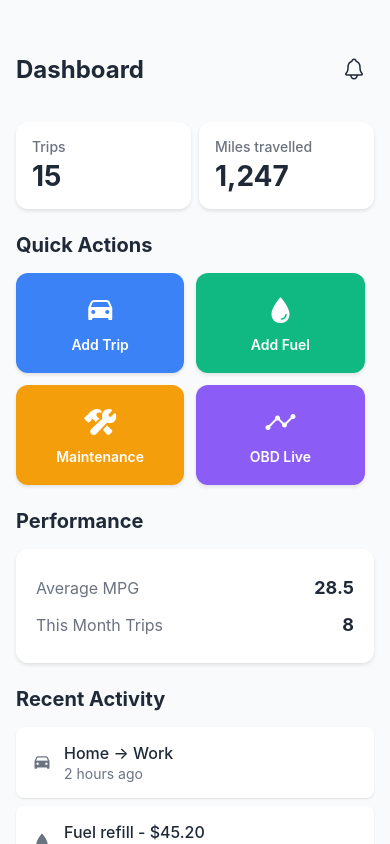
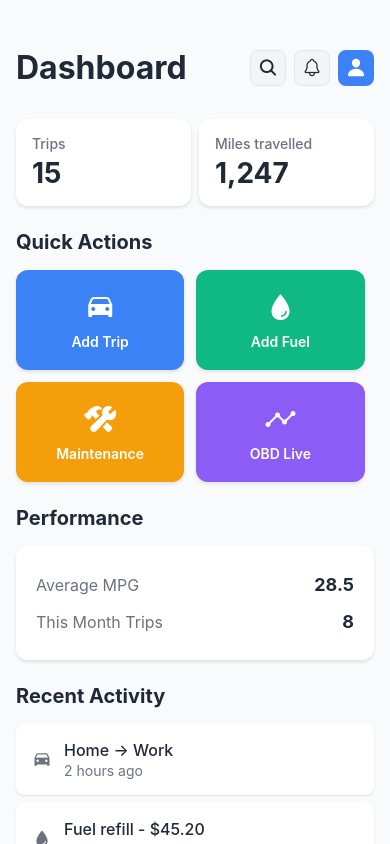
Before and after one commit to CarLog-Mobile/carlog-frontend, a React Native app: screen / in a window 390 px wide. Built offline with nearby package versions, Linux system fonts and the light colour scheme.

Commit message:
Updated header icons and title size

```diff
--- a/screens/DashboardScreen.tsx
+++ b/screens/DashboardScreen.tsx
@@ -47,9 +47,17 @@ export default function DashboardScreen({ navigation }: any) {
         <View style={styles.headerContent}>
           <Text style={styles.headerTitle}>Dashboard</Text>
         </View>
-        <TouchableOpacity style={styles.notificationButton}>
-          <Ionicons name="notifications-outline" size={24} color="#1f2937" />
-        </TouchableOpacity>
+        <View style={styles.headerActions}>
+          <TouchableOpacity style={styles.iconButton}>
+            <Ionicons name="search" size={20} color="#1f2937" />
+          </TouchableOpacity>
+          <TouchableOpacity style={styles.iconButton}>
+            <Ionicons name="notifications-outline" size={20} color="#1f2937" />
+          </TouchableOpacity>
+          <TouchableOpacity style={styles.profileButton}>
+            <Ionicons name="person" size={20} color="white" />
+          </TouchableOpacity>
+        </View>
       </View>
 
         <ScrollView style={styles.scrollView}>
@@ -135,11 +143,33 @@ const styles = StyleSheet.create({
   },
   headerTitle: {
     color: '#1f2937',
-    fontSize: 24,
+    fontSize: 32,
     fontWeight: 'bold',
   },
-  notificationButton: {
+  headerActions: {
+    flexDirection: 'row',
+    alignItems: 'center',
+    gap: 8,
+  },
+  iconButton: {
+    backgroundColor: '#f3f4f6',
+    borderRadius: 8,
     padding: 8,
+    borderWidth: 1,
+    borderColor: '#e5e7eb',
+    alignItems: 'center',
+    justifyContent: 'center',
+    width: 36,
+    height: 36,
+  },
+  profileButton: {
+    backgroundColor: '#3b82f6',
+    borderRadius: 8,
+    padding: 8,
+    alignItems: 'center',
+    justifyContent: 'center',
+    width: 36,
+    height: 36,
   },
   scrollView: {
     flex: 1,
```
